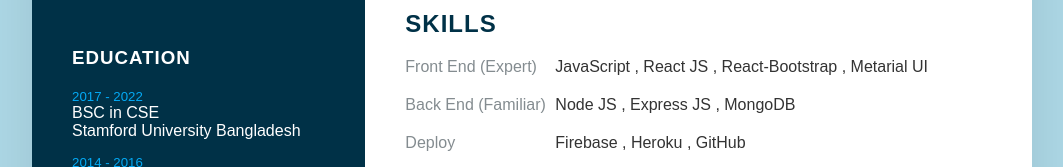
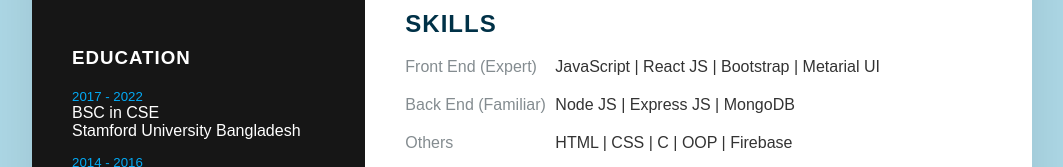
Before and after one commit to MehediHasan95/Resume-HTML-CSS, a plain HTML site: page index.html in a window 1280 px wide. Shown: the part 630-797 px from the top of the page, without its empty margins (108-1171 px from the left). Drawn offline with Linux system fonts and the light colour scheme.

Commit message:
new update

```diff
--- a/index.html
+++ b/index.html
@@ -137,24 +137,24 @@
         <h2 class="title2">Skills</h2>
         <div class="box">
           <h4>Front End (Expert)</h4>
-          <p>JavaScript , React JS , React-Bootstrap , Metarial UI</p>
+          <p>JavaScript | React JS | Bootstrap | Metarial UI</p>
+
         </div>
 
         <div class="box">
           <h4>Back End (Familiar)</h4>
-          <p>Node JS , Express JS , MongoDB</p>
+          <p>Node JS | Express JS | MongoDB</p>
+        </div>
+
+        <div class="box">
+          <h4>Others</h4>
+          <p>HTML | CSS | C | OOP | Firebase</p>
         </div>
 
         <div class="box">
           <h4>Deploy</h4>
-          <p>Firebase , Heroku , GitHub</p>
+          <p>Firebase | Heroku | Netlify | Github</p>
         </div>
-
-        <div class="box">
-          <h4>Others</h4>
-          <p>HTML , CSS , C , Firebase , OOP</p>
-        </div>
-
       </div>
 
       <div class="about interest">
--- a/style.css
+++ b/style.css
@@ -24,7 +24,7 @@ body {
 }
 .container .left-side {
   position: relative;
-  background: #003147;
+  background: #161616;
   padding: 40px;
 }
 .profileText {
@@ -113,21 +113,21 @@ body {
   color: #fff;
   font-weight: 300;
 }
-.contactInfo.languages .percent {
+/* .contactInfo.languages .percent {
   position: relative;
   width: 100%;
   height: 6px;
   background: #081921;
   display: block;
   margin-top: 5px;
-}
-.contactInfo.languages .percent div {
+} */
+/* .contactInfo.languages .percent div {
   position: absolute;
   top: 0;
   left: 0;
   height: 100%;
   background: #03a9f4;
-}
+} */
 .container .right-side {
   position: relative;
   background: #fff;
@@ -156,6 +156,7 @@ p {
   margin: 20px 0;
 }
 
+
 .about .box .year_company {
   min-width: 150px;
 }
@@ -173,7 +174,7 @@ p {
   font-size: 16px;
 }
 
-.skills .box {
+.skills .box  {
   position: relative;
   width: 100%;
   display: grid;
@@ -182,8 +183,8 @@ p {
   align-items: center;
 }
 
+
 .skills .box h4 {
-  /* text-transform: uppercase; */
   color: #848c90;
   font-weight: 500;
 }
```
